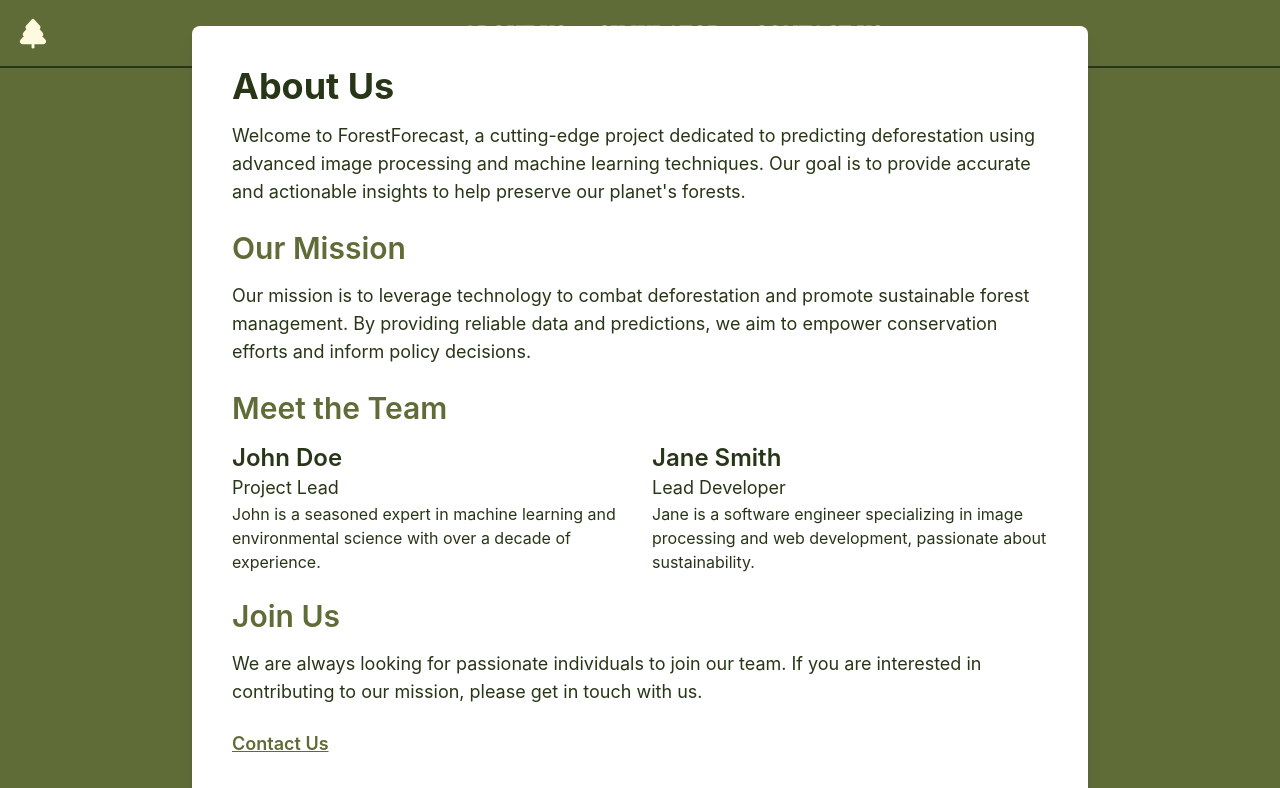
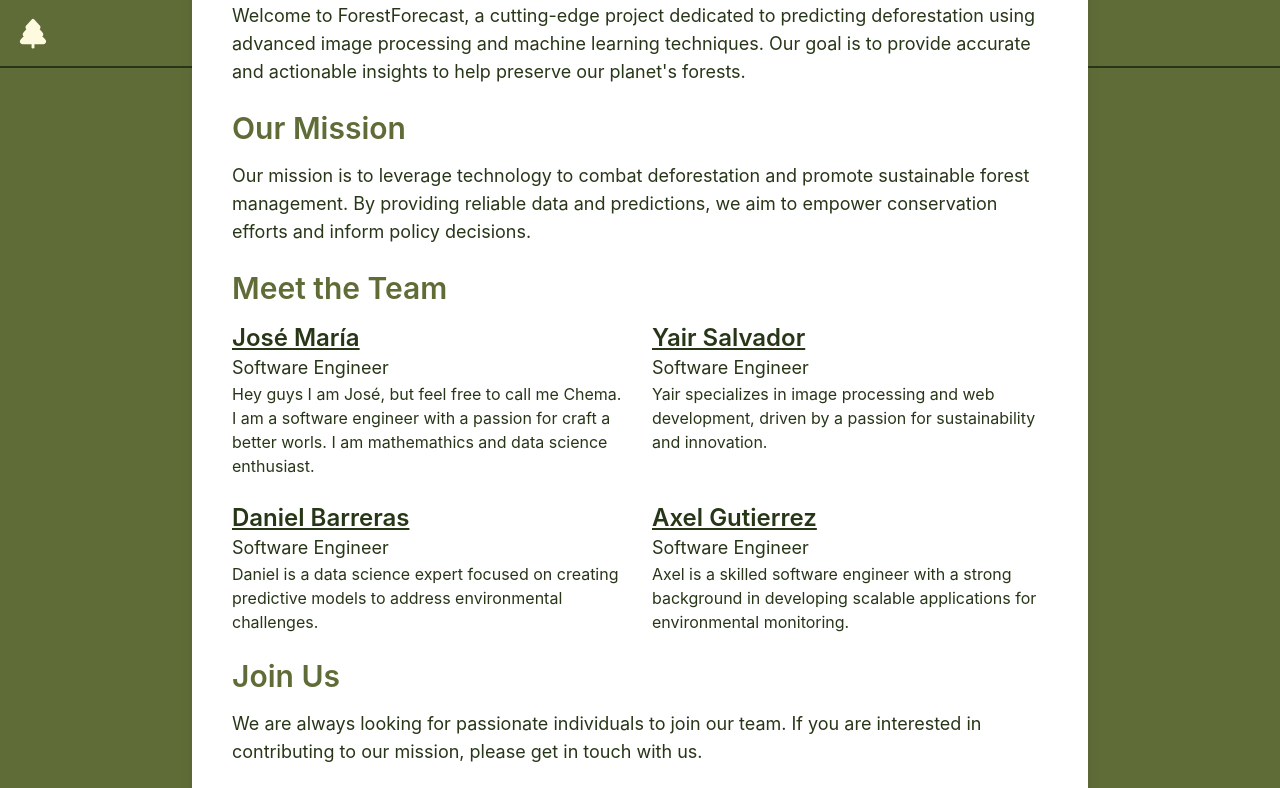
Before and after one commit to FerretScript/ForestForecast, a React (Vite) app: page / in a window 1280 px wide. Shown: the top 788 px of the page. Built offline with nearby package versions, Linux system fonts and the light colour scheme; what tailwindcss-hero-patterns would draw is missing.

Commit message:
About us done

```diff
--- a/package.json
+++ b/package.json
@@ -17,6 +17,7 @@
     "prettier-plugin-tailwindcss": "^0.5.14",
     "react": "^18.2.0",
     "react-dom": "^18.2.0",
+    "react-icons": "^5.2.1",
     "tailwindcss-hero-patterns": "^0.1.2",
     "wouter": "^3.1.3"
   },
--- a/src/Pages/Landing.tsx
+++ b/src/Pages/Landing.tsx
@@ -1,4 +1,5 @@
 import Header from "/Users/chema./Documents/Programming/GuadaHack/webApp/ForestForecast/src/Components/Header.tsx";
+import { FaGithub } from "react-icons/fa";
 
 export default function AboutUs() {
   return (
@@ -29,25 +30,65 @@ export default function AboutUs() {
           <div className="mb-6 grid grid-cols-1 gap-6 sm:grid-cols-2">
             <div>
               <h3 className="text-2xl font-semibold text-[#283618]">
-                John Doe
+                <a
+                  href="https://www.linkedin.com/in/jos%C3%A9-mar%C3%ADa-soto-valenzuela-070a2626b/"
+                  className="text-[#283618] underline"
+                >
+                  José María
+                </a>
               </h3>
-              <p className="text-lg text-[#283618]">Project Lead</p>
+              <p className="text-lg text-[#283618]">Software Engineer</p>
               <p className="text-[#283618]">
-                John is a seasoned expert in machine learning and environmental
-                science with over a decade of experience.
+                Hey guys I am José, but feel free to call me Chema. I am a
+                software engineer with a passion for craft a better worls. I am
+                mathemathics and data science enthusiast.
               </p>
             </div>
             <div>
               <h3 className="text-2xl font-semibold text-[#283618]">
-                Jane Smith
+                <a
+                  href="https://www.linkedin.com/in/yairsalvador"
+                  className="text-[#283618] underline"
+                >
+                  Yair Salvador
+                </a>
               </h3>
-              <p className="text-lg text-[#283618]">Lead Developer</p>
+              <p className="text-lg text-[#283618]">Software Engineer</p>
               <p className="text-[#283618]">
-                Jane is a software engineer specializing in image processing and
-                web development, passionate about sustainability.
+                Yair specializes in image processing and web development, driven
+                by a passion for sustainability and innovation.
               </p>
             </div>
-            {/* Add more team members as needed */}
+            <div>
+              <h3 className="text-2xl font-semibold text-[#283618]">
+                <a
+                  href="https://www.linkedin.com/in/danielbarreras"
+                  className="text-[#283618] underline"
+                >
+                  Daniel Barreras
+                </a>
+              </h3>
+              <p className="text-lg text-[#283618]">Software Engineer</p>
+              <p className="text-[#283618]">
+                Daniel is a data science expert focused on creating predictive
+                models to address environmental challenges.
+              </p>
+            </div>
+            <div>
+              <h3 className="text-2xl font-semibold text-[#283618]">
+                <a
+                  href="https://www.linkedin.com/in/axelgutierrez"
+                  className="text-[#283618] underline"
+                >
+                  Axel Gutierrez
+                </a>
+              </h3>
+              <p className="text-lg text-[#283618]">Software Engineer</p>
+              <p className="text-[#283618]">
+                Axel is a skilled software engineer with a strong background in
+                developing scalable applications for environmental monitoring.
+              </p>
+            </div>
           </div>
           <h2 className="mb-4 text-3xl font-semibold text-[#606C38]">
             Join Us
@@ -63,6 +104,14 @@ export default function AboutUs() {
           >
             Contact Us
           </a>
+          <div className="mt-6">
+            <a
+              href="https://github.com/FerretScript"
+              className="text-4xl text-[#283618]"
+            >
+              <FaGithub />
+            </a>
+          </div>
         </div>
       </div>
     </div>
```
Also changed, not shown: 1 other file (tests, documents, lock files or other folders).
